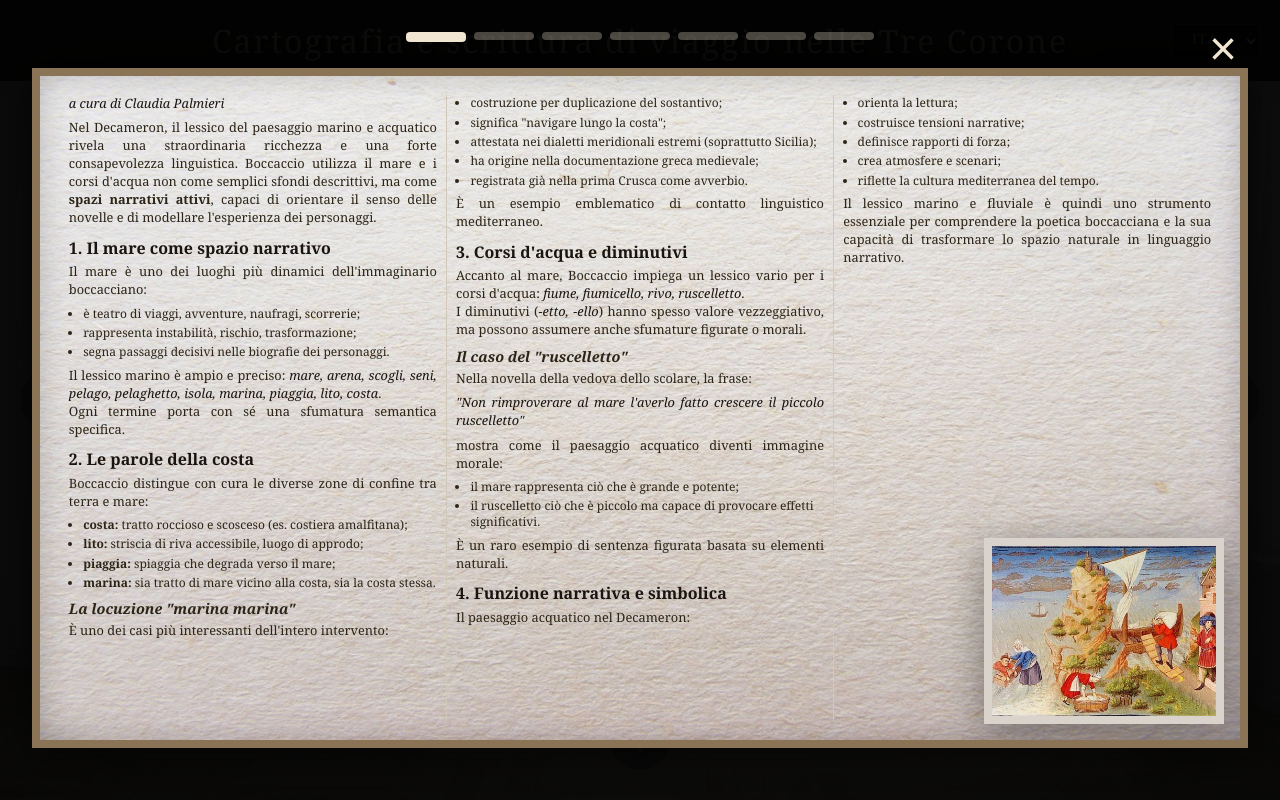
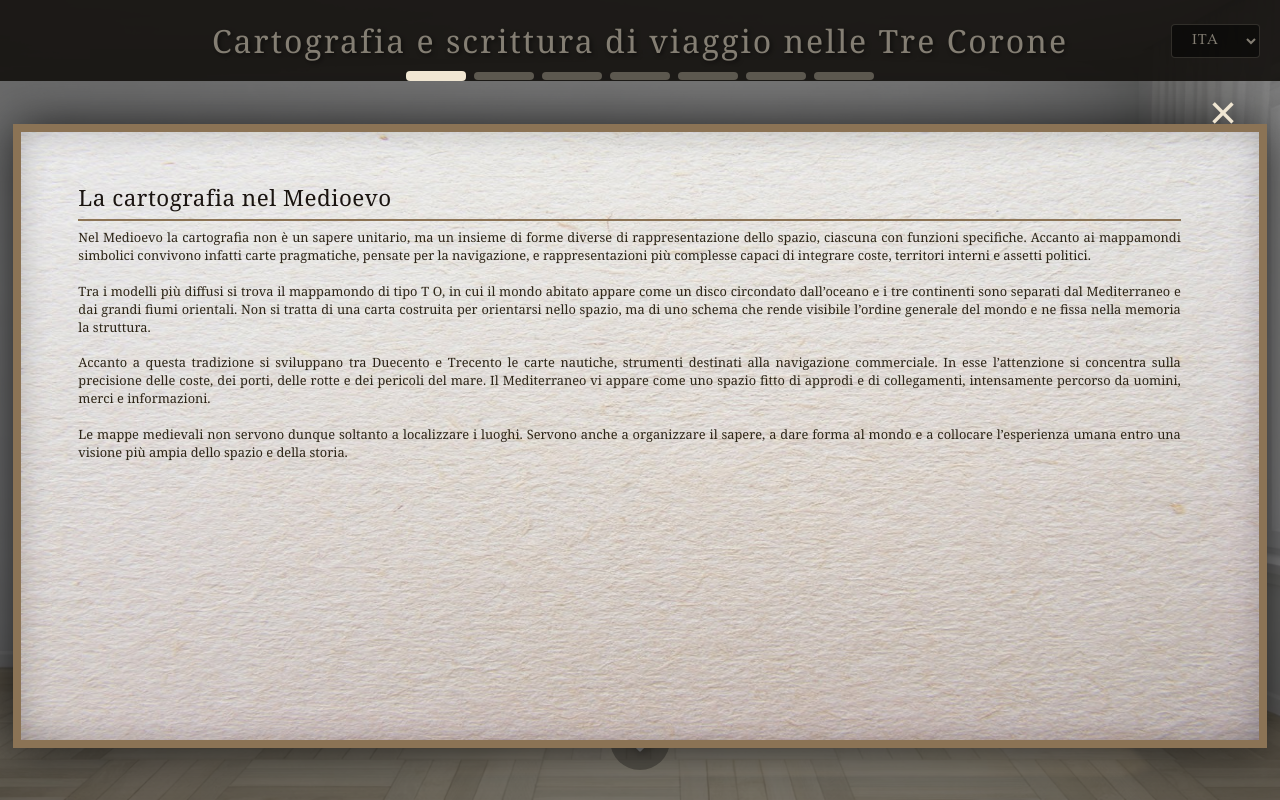
Before and after one commit to Alix804/mostra-ina, a plain HTML site: page pagina1.html in a window 1280 px wide. Both pictures are taken after a click on the element 127 px from the left and 260 px from the top of the page. Drawn offline with Linux system fonts and the light colour scheme.

Commit message:
ora mi piace tutto

```diff
--- a/pagina1.html
+++ b/pagina1.html
@@ -201,75 +201,24 @@
             <!-- Dettagli per opera 1 -->
             <div class="painting-detail" data-index="0">
                 <div class="painting-info" data-i18n-html="pagina1.paintings.mare1.fullText">
-                    <h2>Lessico marino e acquatico nel Decameron</h2>
-                    <p><em>a cura di Claudia Palmieri</em></p>
-
-                    <p>Nel Decameron, il lessico del paesaggio marino e acquatico rivela una straordinaria ricchezza e una forte consapevolezza linguistica. Boccaccio utilizza il mare e i corsi d'acqua non come semplici sfondi descrittivi, ma come <strong>spazi narrativi attivi</strong>, capaci di orientare il senso delle novelle e di modellare l'esperienza dei personaggi.</p>
-
-                    <h3>1. Il mare come spazio narrativo</h3>
-                    <p>Il mare è uno dei luoghi più dinamici dell'immaginario boccacciano:</p>
-                    <ul>
-                        <li>è teatro di viaggi, avventure, naufragi, scorrerie;</li>
-                        <li>rappresenta instabilità, rischio, trasformazione;</li>
-                        <li>segna passaggi decisivi nelle biografie dei personaggi.</li>
-                    </ul>
-                    <p>Il lessico marino è ampio e preciso: <em>mare, arena, scogli, seni, pelago, pelaghetto, isola, marina, piaggia, lito, costa</em>.<br>
-                    Ogni termine porta con sé una sfumatura semantica specifica.</p>
-
-                    <h3>2. Le parole della costa</h3>
-                    <p>Boccaccio distingue con cura le diverse zone di confine tra terra e mare:</p>
-                    <ul>
-                        <li><strong>costa:</strong> tratto roccioso e scosceso (es. costiera amalfitana);</li>
-                        <li><strong>lito:</strong> striscia di riva accessibile, luogo di approdo;</li>
-                        <li><strong>piaggia:</strong> spiaggia che degrada verso il mare;</li>
-                        <li><strong>marina:</strong> sia tratto di mare vicino alla costa, sia la costa stessa.</li>
-                    </ul>
-
-                    <h4>La locuzione "marina marina"</h4>
-                    <p>È uno dei casi più interessanti dell'intero intervento:</p>
-                    <ul>
-                        <li>costruzione per duplicazione del sostantivo;</li>
-                        <li>significa "navigare lungo la costa";</li>
-                        <li>attestata nei dialetti meridionali estremi (soprattutto Sicilia);</li>
-                        <li>ha origine nella documentazione greca medievale;</li>
-                        <li>registrata già nella prima Crusca come avverbio.</li>
-                    </ul>
-                    <p>È un esempio emblematico di contatto linguistico mediterraneo.</p>
-
-                    <h3>3. Corsi d'acqua e diminutivi</h3>
-                    <p>Accanto al mare, Boccaccio impiega un lessico vario per i corsi d'acqua: <em>fiume, fiumicello, rivo, ruscelletto</em>.<br>
-                    I diminutivi (<em>-etto, -ello</em>) hanno spesso valore vezzeggiativo, ma possono assumere anche sfumature figurate o morali.</p>
-
-                    <h4>Il caso del "ruscelletto"</h4>
-                    <p>Nella novella della vedova dello scolare, la frase:</p>
-                    <p><em>"Non rimproverare al mare l'averlo fatto crescere il piccolo ruscelletto"</em></p>
-                    <p>mostra come il paesaggio acquatico diventi immagine morale:</p>
-                    <ul>
-                        <li>il mare rappresenta ciò che è grande e potente;</li>
-                        <li>il ruscelletto ciò che è piccolo ma capace di provocare effetti significativi.</li>
-                    </ul>
-                    <p>È un raro esempio di sentenza figurata basata su elementi naturali.</p>
-
-                    <h3>4. Funzione narrativa e simbolica</h3>
-                    <p>Il paesaggio acquatico nel Decameron:</p>
-                    <ul>
-                        <li>orienta la lettura;</li>
-                        <li>costruisce tensioni narrative;</li>
-                        <li>definisce rapporti di forza;</li>
-                        <li>crea atmosfere e scenari;</li>
-                        <li>riflette la cultura mediterranea del tempo.</li>
-                    </ul>
-                    <p>Il lessico marino e fluviale è quindi uno strumento essenziale per comprendere la poetica boccacciana e la sua capacità di trasformare lo spazio naturale in linguaggio narrativo.</p>
+                    <h2>La cartografia nel Medioevo</h2>
+                    <p>Nel Medioevo la cartografia non è un sapere unitario, ma un insieme di forme diverse di rappresentazione dello spazio, ciascuna con funzioni specifiche. Accanto ai mappamondi simbolici convivono infatti carte pragmatiche, pensate per la navigazione, e rappresentazioni più complesse capaci di integrare coste, territori interni e assetti politici.<br><br>
+Tra i modelli più diffusi si trova il mappamondo di tipo T O, in cui il mondo abitato appare come un disco circondato dall’oceano e i tre continenti sono separati dal Mediterraneo e dai grandi fiumi orientali. Non si tratta di una carta costruita per orientarsi nello spazio, ma di uno schema che rende visibile l’ordine generale del mondo e ne fissa nella memoria la struttura.<br><br>
+Accanto a questa tradizione si sviluppano tra Duecento e Trecento le carte nautiche, strumenti destinati alla navigazione commerciale. In esse l’attenzione si concentra sulla precisione delle coste, dei porti, delle rotte e dei pericoli del mare. Il Mediterraneo vi appare come uno spazio fitto di approdi e di collegamenti, intensamente percorso da uomini, merci e informazioni.<br><br>
+Le mappe medievali non servono dunque soltanto a localizzare i luoghi. Servono anche a organizzare il sapere, a dare forma al mondo e a collocare l’esperienza umana entro una visione più ampia dello spazio e della storia.</p>
                 </div>
-                <img src="assets/Decamerone.jpeg" alt="Mare I" class="painting-bottom-image">
             </div>
 
             <!-- Dettagli per opera 2 -->
             <div class="painting-detail" data-index="1">
                 <img src="assets/quadro2.jpg" alt="Mare II">
                 <div class="painting-info">
-                    <h2 data-i18n="pagina1.paintings.mare2.title">Mare II</h2>
-                    <p data-i18n="pagina1.paintings.mare2.description">Placeholder descrizione opera 2. Inserisci qui il testo specifico per questa opera.</p>
+                    <h2 data-i18n="pagina1.paintings.mare2.title">II</h2>
+                    <p>
+L’Itinerarium ad sepulcrum Domini nostri Yesu Cristi di Francesco Petrarca si presenta come una guida per un pellegrinaggio in Terra Santa. Ma, a differenza di molti testi medievali di viaggio, non nasce da un’esperienza realmente compiuta. Petrarca aveva progettato quel pellegrinaggio, senza mai realizzarlo. Il suo testo costruisce quindi un viaggio ideale, affidato allo studio, alla memoria letteraria e alla conoscenza geografica.<br><br>
+Indirizzato all’amico Giovanni Mandelli, che l’autore immagina in cammino verso Gerusalemme, l’Itinerarium accompagna il viaggiatore lungo il percorso e trasforma il pellegrinaggio in un esercizio insieme intellettuale e spirituale. L’opera si fonda infatti su tre elementi principali: l’esperienza diretta di alcuni luoghi visitati dall’autore, il ricorso a un vastissimo patrimonio di fonti classiche e cristiane, e l’uso delle carte geografiche.<br><br>
+Le testimonianze conservate nei manoscritti appartenuti a Petrarca mostrano chiaramente l’importanza della cartografia nel suo lavoro. Le mappe aiutano a confrontare i nomi dei luoghi, a orientarsi tra le fonti e a immaginare percorsi lontani. In una celebre lettera del 1368 Petrarca afferma di poter viaggiare “con una brevissima carta geografica, con i libri e con l’ingegno”. Il viaggio può dunque compiersi anche senza muovere il corpo, attraverso una geografia costruita nella mente.
+                    </p>
                 </div>
             </div>
 
@@ -278,7 +227,11 @@
                 <img src="assets/quadro2.jpg" alt="Mare III">
                 <div class="painting-info">
                     <h2 data-i18n="pagina1.paintings.mare3.title">Mare III</h2>
-                    <p data-i18n="pagina1.paintings.mare3.description">Placeholder descrizione opera 3. Inserisci qui il testo specifico per questa opera.</p>
+                    <p>
+Nella Commedia il viaggio diventa la struttura portante del poema. Dante attraversa Inferno, Purgatorio e Paradiso, e l’intero racconto si organizza intorno a questo movimento. Ma il viaggio dantesco non si esaurisce nella dimensione narrativa: è insieme esperienza concreta, figura morale e percorso di conoscenza.<br><br>
+Già nel primo verso, “Nel mezzo del cammin di nostra vita”, il cammino si impone come immagine fondamentale dell’esistenza umana. La vita viene pensata come un percorso, con una direzione, una crisi, ostacoli e una meta. Accanto a questa metafora iniziale, però, la Commedia costruisce anche un viaggio presentato come reale nella finzione del poema: Dante insiste infatti sul fatto di compierlo con il proprio corpo, durante la settimana di Pasqua del 1300.<br><br>
+Su questa base si innestano altri livelli di significato. Il viaggio è apprendistato alla verità, progresso morale e spirituale, anticipazione del destino delle anime dopo la morte. È anche il percorso attraverso cui Dante costruisce la propria voce poetica e profetica. Il lessico odeporico della Commedia tiene insieme tutti questi piani, facendo del viaggio la forma narrativa capace di unire esperienza individuale e destino universale.
+                    </p>
                 </div>
             </div>
 
@@ -287,10 +240,14 @@
                 <img src="assets/quadro1.jpg" alt="Mare IV">
                 <div class="painting-info">
                     <h2 data-i18n="pagina1.paintings.mare4.title">Mare IV</h2>
-                    <p data-i18n="pagina1.paintings.mare4.description">Placeholder descrizione opera 4. Inserisci qui il testo specifico per questa opera.</p>
+                    <p>
+Lo spazio della Commedia è costruito con straordinaria coerenza. Il viaggio di Dante attraversa l’intero universo medievale: dalla voragine infernale che si apre sotto Gerusalemme fino alla montagna del Purgatorio nell’emisfero opposto, per poi salire attraverso le sfere celesti fino all’Empireo. Si tratta di un cosmo ordinato, materiale e intelligibile, che riflette la visione aristotelica e cristiana dell’universo.<br><br>
+L’aldilà dantesco è dunque inseparabile dalla geografia terrestre. Gerusalemme occupa il centro simbolico del mondo, l’Inferno si apre sotto la superficie della terra, il Purgatorio sorge al suo opposto. Anche quando il poema sembra allontanarsi dal mondo dei vivi, continua a misurarsi con esso. La terra riappare nella selva iniziale e poi, in forma altissima e memorabile, nella visione del globo dal cielo delle stelle fisse, dove il mondo umano si riduce a una piccola “aiuola”.<br><br>
+La Commedia mostra inoltre una sensibilità geografica e cartografica molto precisa. Fiumi, coste, città, montagne e regioni sono evocati con rigore topografico, e in alcuni passi la scrittura sembra funzionare come una vera mappa verbale. La geografia non è quindi una semplice cornice del racconto, ma uno dei suoi principi costruttivi: uno strumento di verità, capace di dare forma visibile all’ordine morale e cosmico del poema.
+                    </p>
                 </div>
-            </div>
 
+                </div>
             <!-- Dettagli per opera 5 -->
             <div class="painting-detail" data-index="4">
                 <img src="assets/quadro1.jpg" alt="Mare V">
--- a/styles.css
+++ b/styles.css
@@ -101,21 +101,22 @@
     position: absolute;
     bottom: 0.5rem;
     right: 0.5rem;
+    width: 22px;
+    height: 22px;
     background: #f5f0e8;
     border: 1px solid #b8a77a;
     border-radius: 50%;
-    width: 32px;
-    height: 32px;
+    box-shadow: 0 2px 8px rgba(0,0,0,0.12);
+    color: #8b7355;
+    font-size: 0.8rem;
     display: flex;
     align-items: center;
     justify-content: center;
-    font-size: 1.3rem;
-    color: #6b5d52;
-    box-shadow: 0 2px 8px rgba(0,0,0,0.12);
+    opacity: 0;
+    pointer-events: none;
+    transition: background 0.2s, transform 0.2s, opacity 0.2s;
+    z-index: 20;
     cursor: pointer;
-    opacity: 0.85;
-    z-index: 20;
-    transition: background 0.2s, transform 0.2s, opacity 0.2s;
 }
 .painting-frame .painting .flip-btn:hover {
     background: #e8dcc4;
@@ -633,7 +634,7 @@ header h1 {
     left: 0;
     width: 100%;
     height: 100%;
-    background: rgba(0, 0, 0, 0.95);
+    background: rgba(0, 0, 0, 0.45);
     z-index: 1000;
     overflow: hidden;
 }
@@ -648,7 +649,7 @@ header h1 {
 /* Pulsante chiusura */
 .modal-close {
     position: absolute;
-    top: 1.5rem;
+    top: 5.5rem;
     right: 2rem;
     background: transparent;
     border: none;
@@ -670,13 +671,14 @@ header h1 {
 
 /* Barra miniature */
 .modal-thumbnails {
-    position: absolute;
-    top: 2rem;
-    left: 50%;
-    transform: translateX(-50%);
+    position: relative;
     display: flex;
     gap: 0.5rem;
-    z-index: 1001;
+    justify-content: center;
+    align-items: center;
+    margin: 1.2rem 0 1.2rem 0;
+    width: 100%;
+    z-index: 10;
 }
 
 .thumbnail-item {
@@ -725,10 +727,11 @@ header h1 {
 
 /* Contenitore modale */
 .modal-container {
-    width: 95%;
-    max-width: 1800px;
-    height: 85vh;
-    max-height: 900px;
+    width: 98%;
+    max-width: 1400px;
+    height: 78vh;
+    max-height: 90vh;
+    padding: 0.7rem 1.2rem;
     background-color: #d0c8b8;
     background-image: url('assets/imgi_1_rough-beige-paper-texture.jpg'); /* Cambia qui il file se vuoi un altro sfondo */
     background-size: 100% 100%;
@@ -740,7 +743,7 @@ header h1 {
         inset 0 0 30px rgba(0, 0, 0, 0.2);
     position: relative;
     overflow: hidden;
-    margin-top: 1rem;
+    margin-top: 1.5rem;
 }
 
 /* Dettaglio singola opera */
@@ -748,10 +751,12 @@ header h1 {
     display: none;
     width: 100%;
     height: 100%;
-    padding: 1rem;
+    padding: 2.2rem 2.2rem 2.2rem 2.2rem;
     gap: 0;
-    align-items: flex-start;
+    align-items: stretch;
     position: relative;
+    box-sizing: border-box;
+    margin-top: 2,5rem;
 }
 
 .painting-detail.active {
@@ -759,22 +764,28 @@ header h1 {
 }
 
 .painting-detail img {
-    max-width: 20%;
-    max-height: 100%;
+    max-width: 28vw;
+    max-height: 60vh;
     object-fit: contain;
     box-shadow: 0 10px 40px rgba(0, 0, 0, 0.4);
     border: 8px solid #dad3cb;
     flex-shrink: 0;
+    margin-left: 2vw;
 }
 
 /* Info opera */
 .painting-info {
-    flex: 1;
-    padding: 0.2rem 0.8rem;
+    flex: 1 1 0;
+    padding: 0.2rem 1.5rem 0.2rem 0.2rem;
     color: #2c2416;
-    overflow-y: hidden;
+    overflow-y: auto;
     height: 100%;
-    column-count: 3;
+    min-width: 0;
+    display: flex;
+    flex-direction: column;
+    justify-content: flex-start;
+    /* Colonne solo se tanto testo */
+    column-count: 1;
     column-gap: 1.2rem;
     column-rule: 1px solid #d0c8b8;
     column-fill: auto;
@@ -841,7 +852,7 @@ header h1 {
     position: absolute;
     bottom: 1rem;
     right: 1rem;
-    max-width: 40%;
+    max-width: 32vw;
     max-height: 25vh;
     object-fit: contain;
     box-shadow: 0 4px 15px rgba(0, 0, 0, 0.3);
@@ -850,32 +861,38 @@ header h1 {
 /* Responsive modale */
 @media (max-width: 768px) {
     .modal-container {
-        width: 95%;
-        height: 80vh;
-        margin-top: 4rem;
+        width: 100vw;
+        height: 90vh;
+        margin-top: 2vw;
+        max-width: 100vw;
+        max-height: 97vh;
+        padding: 0.4rem 0.2rem;
     }
 
     .painting-detail {
         flex-direction: column;
-        padding: 1rem;
+        padding: 1.2rem 0.5rem 1.2rem 0.5rem;
         overflow-y: auto;
+        align-items: stretch;
     }
 
     .painting-detail img {
-        max-width: 90%;
-        max-height: 40%;
+        max-width: 95vw;
+        max-height: 30vh;
+        margin-left: 0;
     }
 
     .painting-info {
-        padding: 1rem;
+        padding: 0.5rem 0.5rem 0.5rem 0.5rem;
+        min-width: 0;
     }
 
     .painting-info h2 {
-        font-size: 1.8rem;
+        font-size: 1.3rem;
     }
 
     .painting-info p {
-        font-size: 1rem;
+        font-size: 0.98rem;
     }
 
     .thumbnail-item {
```
Also changed, not shown: i18n.js (+6 -2 lines).
